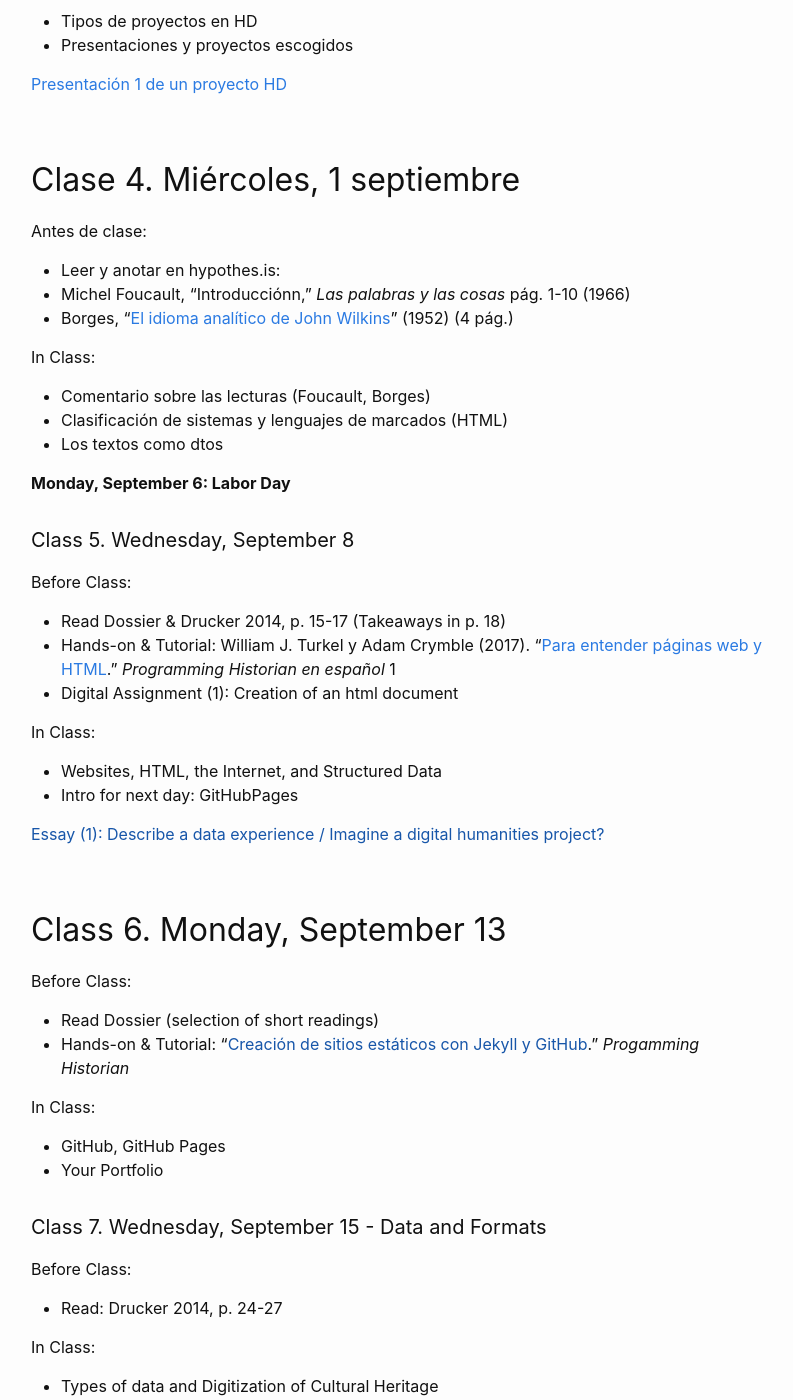
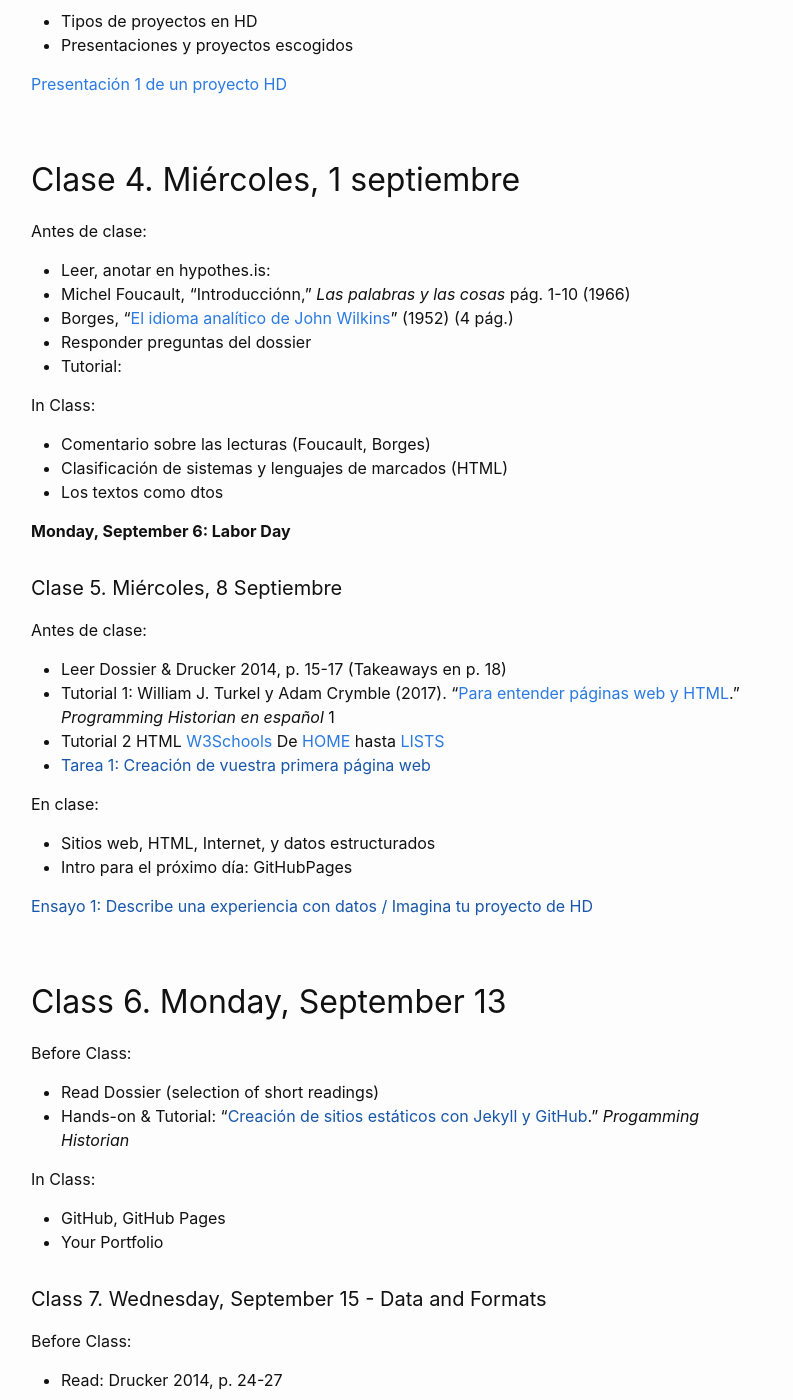
Before and after one commit to susannalles/SPA410, a Jekyll site: the page built from schedule.md, in a window 1280 px wide and 1400 px high, scrolled down 1229 px. Shown: the whole window, without its empty margins (239-1032 px from the left). Built offline with Jekyll 4.4.1, drawn with Linux system fonts in a browser that asks for light colours.

Commit message:
Update schedule.md

```diff
--- a/schedule.md
+++ b/schedule.md
@@ -41,9 +41,11 @@ En clase:
 ## Clase 4. Miércoles, 1 septiembre
 
 Antes de clase:
-* Leer y anotar en hypothes.is:
+* Leer, anotar en hypothes.is:
 * Michel Foucault, “Introducciónn,” *Las palabras y las cosas* pág. 1-10 (1966)
 * Borges, “[El idioma analítico de John Wilkins](http://aracnologia.macn.gov.ar/st/biblio/Borges%201952%20El%20idioma%20analitico%20de%20John%20Wilkins.pdf)” (1952) (4 pág.)
+* Responder preguntas del dossier
+* Tutorial:
 
 In Class:
 * Comentario sobre las lecturas (Foucault, Borges)
@@ -52,18 +54,19 @@ In Class:
 
 **Monday, September 6: Labor Day**
 
-#### Class 5. Wednesday, September 8
+#### Clase 5. Miércoles, 8 Septiembre
 
-Before Class:
-* Read Dossier & Drucker 2014, p. 15-17 (Takeaways in p. 18)
-* Hands-on & Tutorial: William J. Turkel y Adam Crymble (2017). “[Para entender páginas web y HTML](https://programminghistorian.org/es/lecciones/ver-archivos-html).” *Programming Historian en español* 1
-* Digital Assignment (1): Creation of an html document
+Antes de clase:
+* Leer Dossier & Drucker 2014, p. 15-17 (Takeaways en p. 18)
+* Tutorial 1: William J. Turkel y Adam Crymble (2017). “[Para entender páginas web y HTML](https://programminghistorian.org/es/lecciones/ver-archivos-html).” *Programming Historian en español* 1
+* Tutorial 2 HTML [W3Schools](https://www.w3schools.com/html/default.asp) De [HOME](https://www.w3schools.com/html/default.asp) hasta [LISTS](https://www.w3schools.com/html/html_lists.asp)
+* [Tarea 1: Creación de vuestra primera página web]()
 
-In Class:
-* Websites, HTML, the Internet, and Structured Data
-* Intro for next day: GitHubPages
+En clase:
+* Sitios web, HTML, Internet, y datos estructurados
+* Intro para el próximo día: GitHubPages
 
-[Essay (1): Describe a data experience / Imagine a digital humanities project?]()
+[Ensayo 1: Describe una experiencia con datos / Imagina tu proyecto de HD]()
 
 ## Class 6. Monday, September 13
 
```
